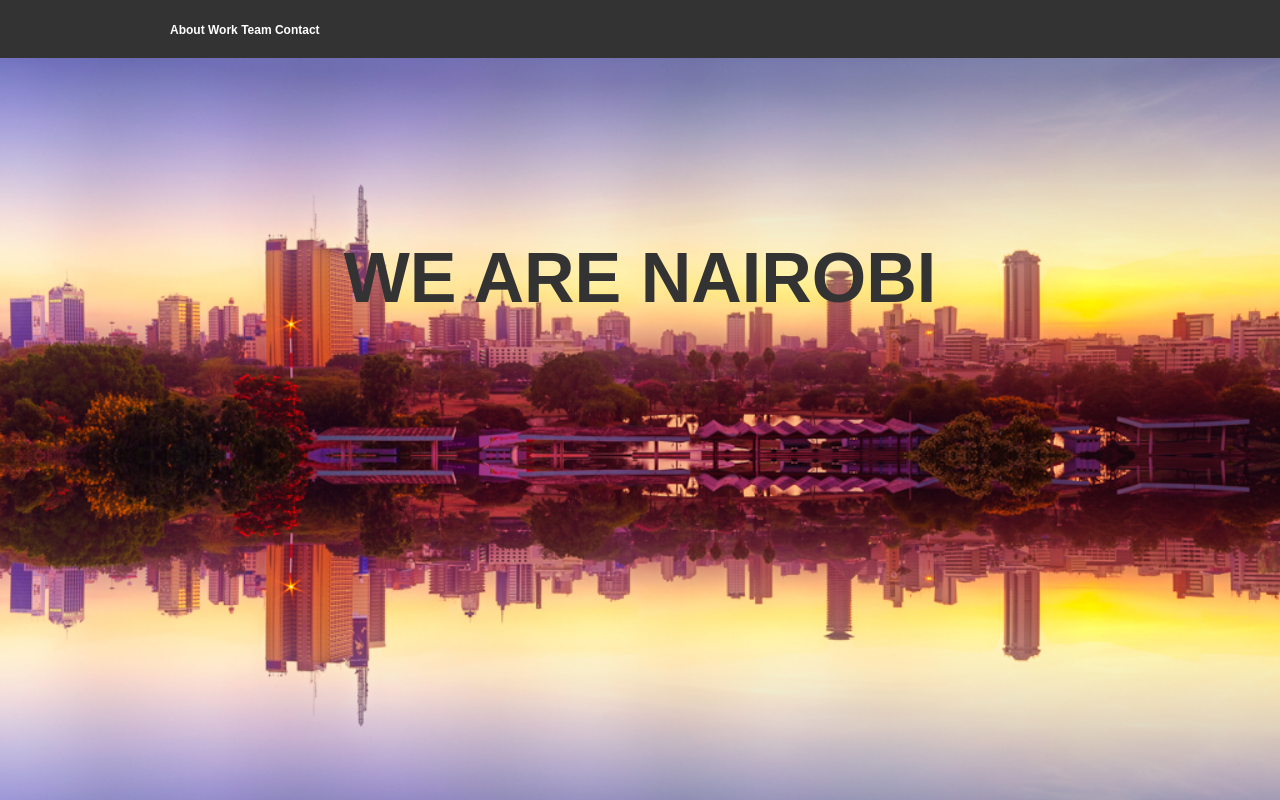
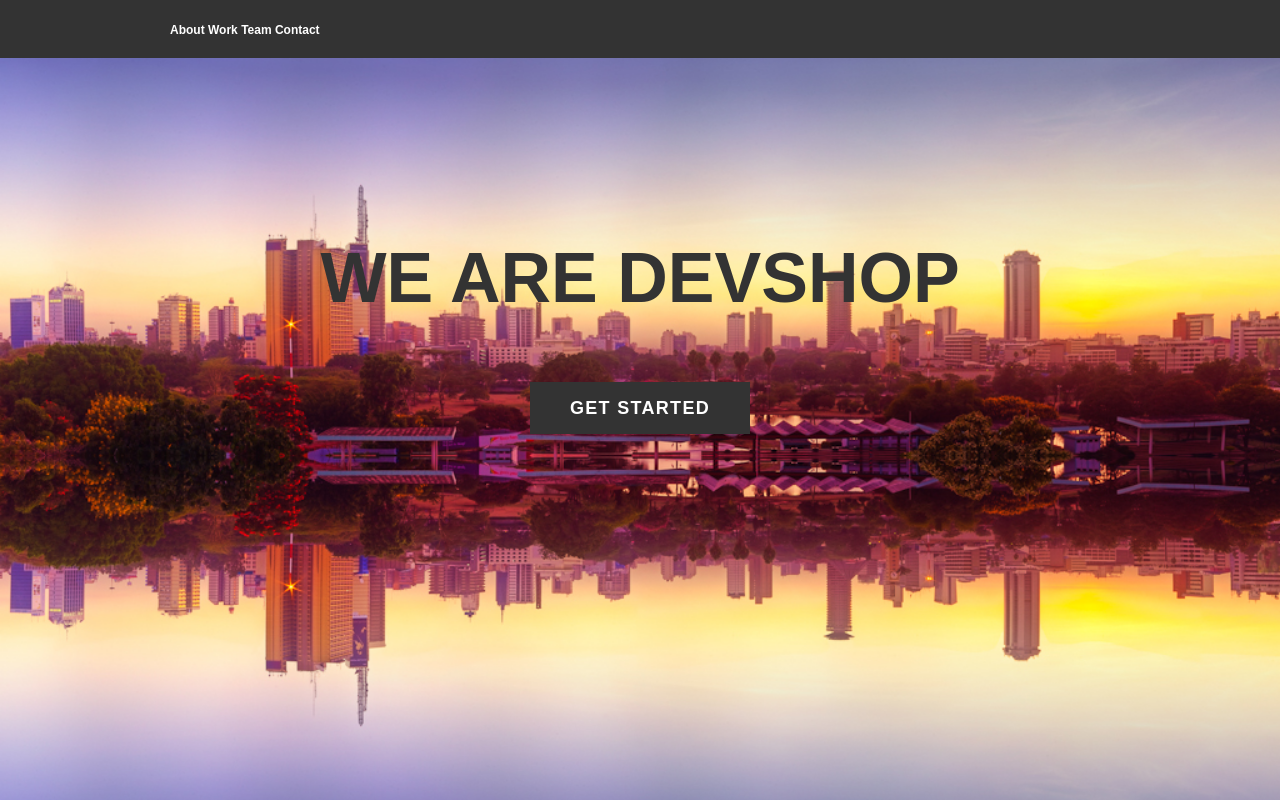
Before and after one commit to wathika/DEVSHOP, a plain HTML site: page index.html in a window 1280 px wide. Shown: the top 800 px of the page. Drawn offline with Linux system fonts and the light colour scheme.

Commit message:
addde button

```diff
--- a/index.html
+++ b/index.html
@@ -20,7 +20,9 @@
     <div class="jumbotron">
       <div class="container">
         <div class="main">
-          <h1>We are Nairobi</h1>
+          <h1>We are DevShop</h1>
+
+          <a class="btn-main" href="#">Get started</a>
 
         </div>
       </div>
```
